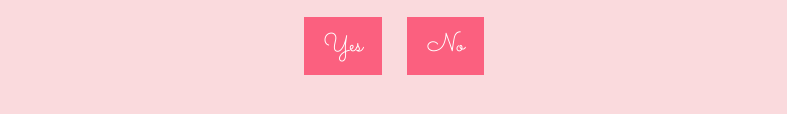
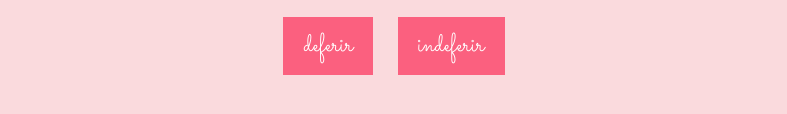
Before and after one commit to tcwatashi/Fica-comigo-, a plain HTML site: page index.html in a window 1280 px wide. Shown: the part 554-668 px from the top of the page, without its empty margins (246-1033 px from the left). Drawn offline with Linux system fonts and the light colour scheme.

Commit message:
Update index.html

```diff
--- a/index.html
+++ b/index.html
@@ -13,8 +13,8 @@
         <div id="text-container">
             <div id="question">Dra. Você aceita ficar comigo pra sempre?</div> <!-- Question -->
             <div id="options">
-                <button id="yes-button" onclick="selectOption('deferir')">Yes</button> <!-- Yes button -->
-                <button id="no-button" onclick="selectOption('indeferir')">No</button> <!-- No button -->
+                <button id="yes-button" onclick="selectOption('deferir')">deferir</button> <!-- Yes button -->
+                <button id="no-button" onclick="selectOption('indeferir')">indeferir</button> <!-- No button -->
             </div>
         </div>
     </div>
```
